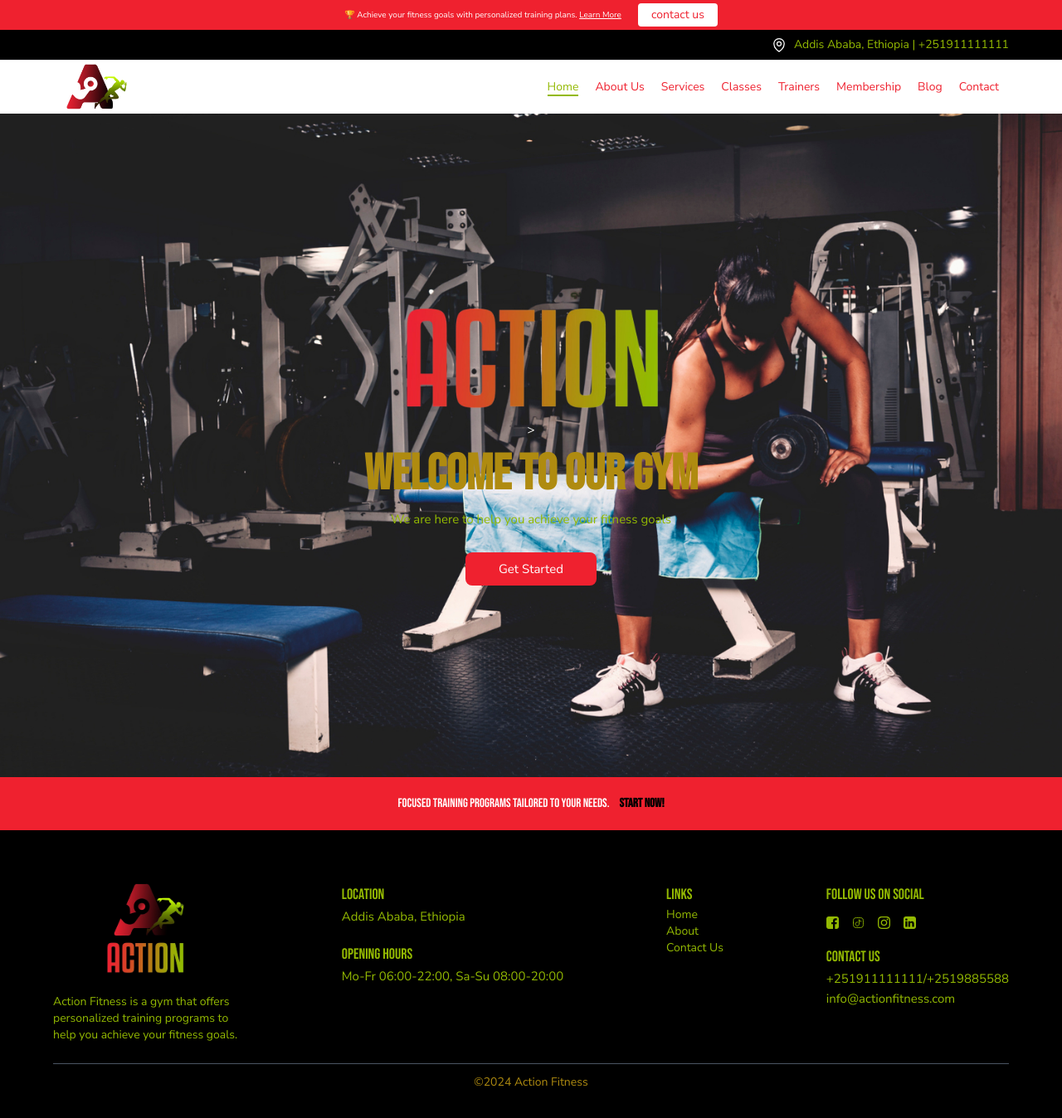
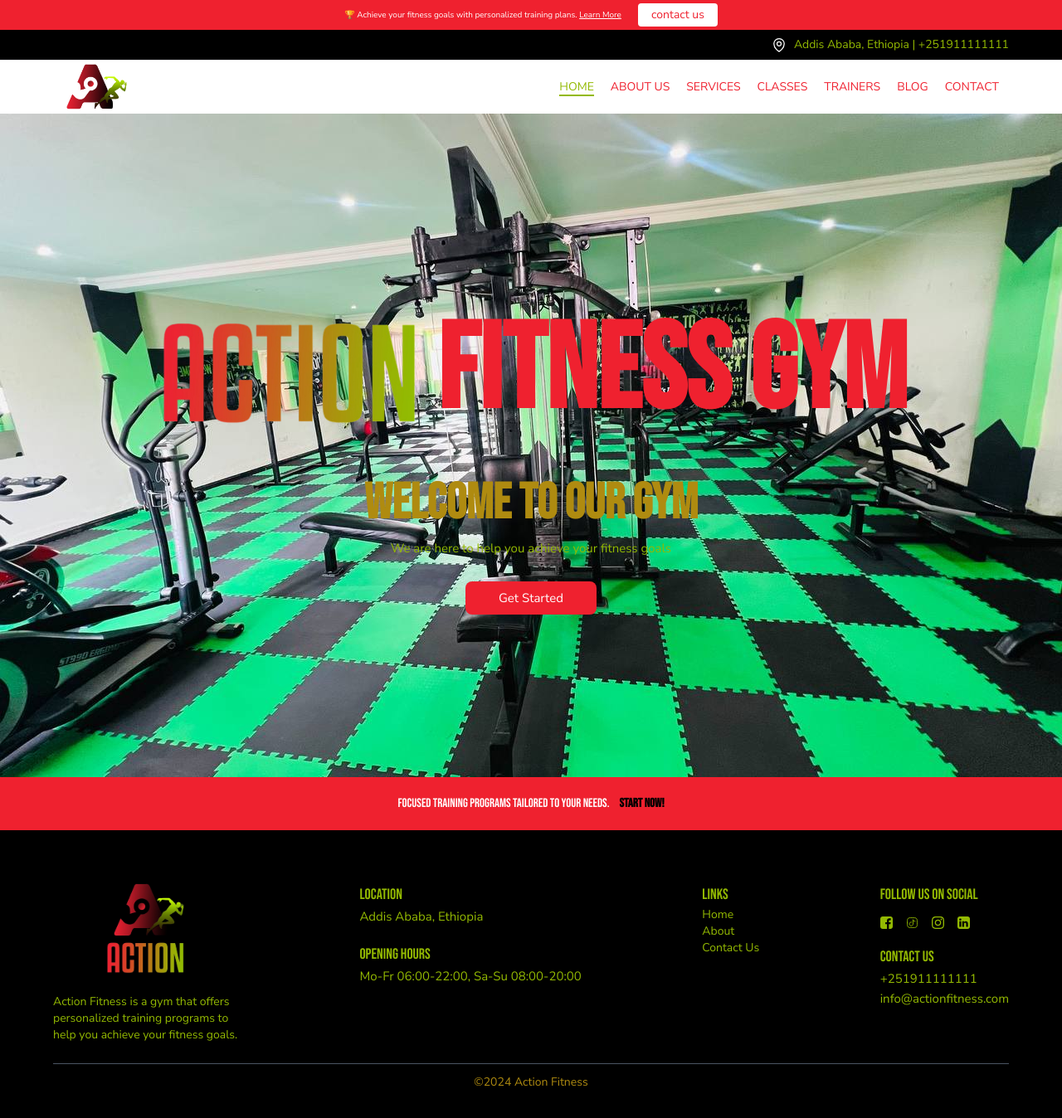
Before and after one commit to Nebyat19/ActionFitness, a Vue app: page / in a window 1280 px wide. Shown: the top 1348 px of the page at 83% size. Built offline with nearby package versions, Linux system fonts and the light colour scheme.

Commit message:
hero image

```diff
--- a/src/components/Footer.vue
+++ b/src/components/Footer.vue
@@ -50,28 +50,11 @@
   </footer>
 </template>
 <script setup>
-import { ACTION_FITNESS_IMAGE } from '@/data/constants'
+import { ACTION_FITNESS_IMAGE, gymInformation } from '@/data/constants'
 import FacebookIcon from '@/components/icons/FacebookIcon.vue'
 import InstagramIcon from '@/components/icons/InstagramIcon.vue'
 import LinkedinIcon from '@/components/icons/LinkedinIcon.vue'
 import TiktokIcon from '@/components/icons/TiktokIcon.vue'
 
-const socialLinks = {
-  facebook: 'https://www.facebook.com',
-  instagram: 'https://www.instagram.com',
-  linkedin: 'https://www.linkedin.com',
-  tiktok: 'https://www.tiktok.com'
-}
-const gymInformation = {
-  location: 'Addis Ababa, Ethiopia',
-  openingHours: 'Mo-Fr 06:00-22:00, Sa-Su 08:00-20:00',
-  links: [
-    { name: 'Home', path: '/home' },
-    { name: 'About', path: '/about' },
-    { name: 'Contact Us', path: '/contact-us' }
-  ],
-  email: 'info@actionfitness.com',
-  phone: '+251911111111/+2519885588',
-  info: 'Action Fitness is a gym that offers personalized training programs to help you achieve your fitness goals.'
-}
+const socialLinks = gymInformation.socialMedia
 </script>
--- a/src/components/TopHeader.vue
+++ b/src/components/TopHeader.vue
@@ -34,7 +34,11 @@
         v-show="showMenu"
         class="py-5 left-0 top-16 bg-black flex flex-col absolute gap-5 text-md w-full justify-center items-center text-primary-green"
       >
-        <li class="hover:text-primary-red" v-for="navlink in navigationLinks" :key="navlink.name">
+        <li
+          class="hover:text-primary-red uppercase"
+          v-for="navlink in navigationLinks"
+          :key="navlink.name"
+        >
           <router-link :to="navlink.path">{{ navlink.name }}</router-link>
         </li>
       </ul>
@@ -58,7 +62,11 @@
     </nav>
     <nav class="hidden md:flex">
       <ul class="flex gap-5 text-sm text-primary-red">
-        <li class="hover:text-primary-green" v-for="navlink in navigationLinks" :key="navlink.name">
+        <li
+          class="hover:text-primary-green uppercase"
+          v-for="navlink in navigationLinks"
+          :key="navlink.name"
+        >
           <router-link :to="navlink.path">{{ navlink.name }}</router-link>
         </li>
       </ul>
@@ -66,6 +74,7 @@
   </header>
 </template>
 <script setup>
+import { gymInformation } from '@/data/constants'
 import { ref } from 'vue'
 const showMenu = ref(false)
 const navigationLinks = [
@@ -74,15 +83,9 @@ const navigationLinks = [
   { name: 'Services', path: '/services' },
   { name: 'Classes', path: '/classes' },
   { name: 'Trainers', path: '/trainers' },
-  { name: 'Membership', path: '/membership' },
-
   { name: 'Blog', path: '/blog' },
   { name: 'Contact', path: '/contact' }
 ]
 
-const gymInfo = {
-  location: 'Addis Ababa, Ethiopia',
-  phone: '+251911111111',
-  name: 'Action Fitness'
-}
+const gymInfo = gymInformation
 </script>
--- a/src/data/constants.js
+++ b/src/data/constants.js
@@ -1,4 +1,29 @@
-import HERO_IMAGE from '@/assets/images/heroImage.jpg';
-import ACTION_IMAGE from '@/assets/images/logos/actionBgRemoved.png';
-import ACTION_FITNESS_IMAGE from '@/assets/images/logos/ActionFitnessBgRemoved.png';
-export { HERO_IMAGE, ACTION_IMAGE, ACTION_FITNESS_IMAGE };
+import HERO_IMAGE from '@/assets/images/heroImage-2.jpg'
+import ACTION_IMAGE from '@/assets/images/logos/actionBgRemoved.png'
+import ACTION_FITNESS_IMAGE from '@/assets/images/logos/ActionFitnessBgRemoved.png'
+
+export { HERO_IMAGE, ACTION_IMAGE, ACTION_FITNESS_IMAGE }
+
+const gymInformation = {
+  name: 'Action Fitness',
+  location: 'Addis Ababa, Ethiopia',
+  openingHours: 'Mo-Fr 06:00-22:00, Sa-Su 08:00-20:00',
+
+  links: [
+    { name: 'Home', path: '/home' },
+    { name: 'About', path: '/about' },
+    { name: 'Contact Us', path: '/contact-us' }
+  ],
+  email: 'info@actionfitness.com',
+  phone: '+251911111111',
+  info: 'Action Fitness is a gym that offers personalized training programs to help you achieve your fitness goals.',
+
+  socialMedia: {
+    facebook: 'https://www.facebook.com',
+    instagram: 'https://www.instagram.com',
+    linkedin: 'https://www.linkedin.com',
+    tiktok: 'https://www.tiktok.com'
+  }
+}
+
+export { gymInformation }
--- a/src/views/HomeView.vue
+++ b/src/views/HomeView.vue
@@ -5,7 +5,7 @@
       <div>
         <div class=" container mx-auto flex flex-col  items-center text-center justify-center h-full">
           <div class="text-white text-center  gap-3 z-0 flex justify-between items-center flex-col  ">
-            <img :src="ACTION_IMAGE" class="w-80" alt="">>
+           <div class="flex gap-5 items-center justify-center text-primary-red text-[145px] font-bold font-bebas"> <img :src="ACTION_IMAGE" class="w-80" alt=""> FITNESS GYM  </div>
             <h1 class="text-6xl font-bold font-bebas text-accent-gold">Welcome to our gym</h1>
             <p class="text-md text-primary-green">We are here to help you achieve your fitness goals</p>
             <button class="bg-primary-red text-white px-10 py-2 rounded-lg mt-4">Get Started</button>
@@ -17,6 +17,7 @@
     </div>
     <div class="w-full bg-primary-red h-16 z-0 flex  gap-3 justify-center items-center  text-white text-md font-bebas">Focused training programs tailored to your needs. <span class=" font-bold text-black"> Start now!</span></div>
   </main>
+
 </template>
 
 <script setup>
```
Also changed, not shown: src/assets/images/heroImage-1.jpg (added), src/assets/images/heroImage-2.jpg (added).
